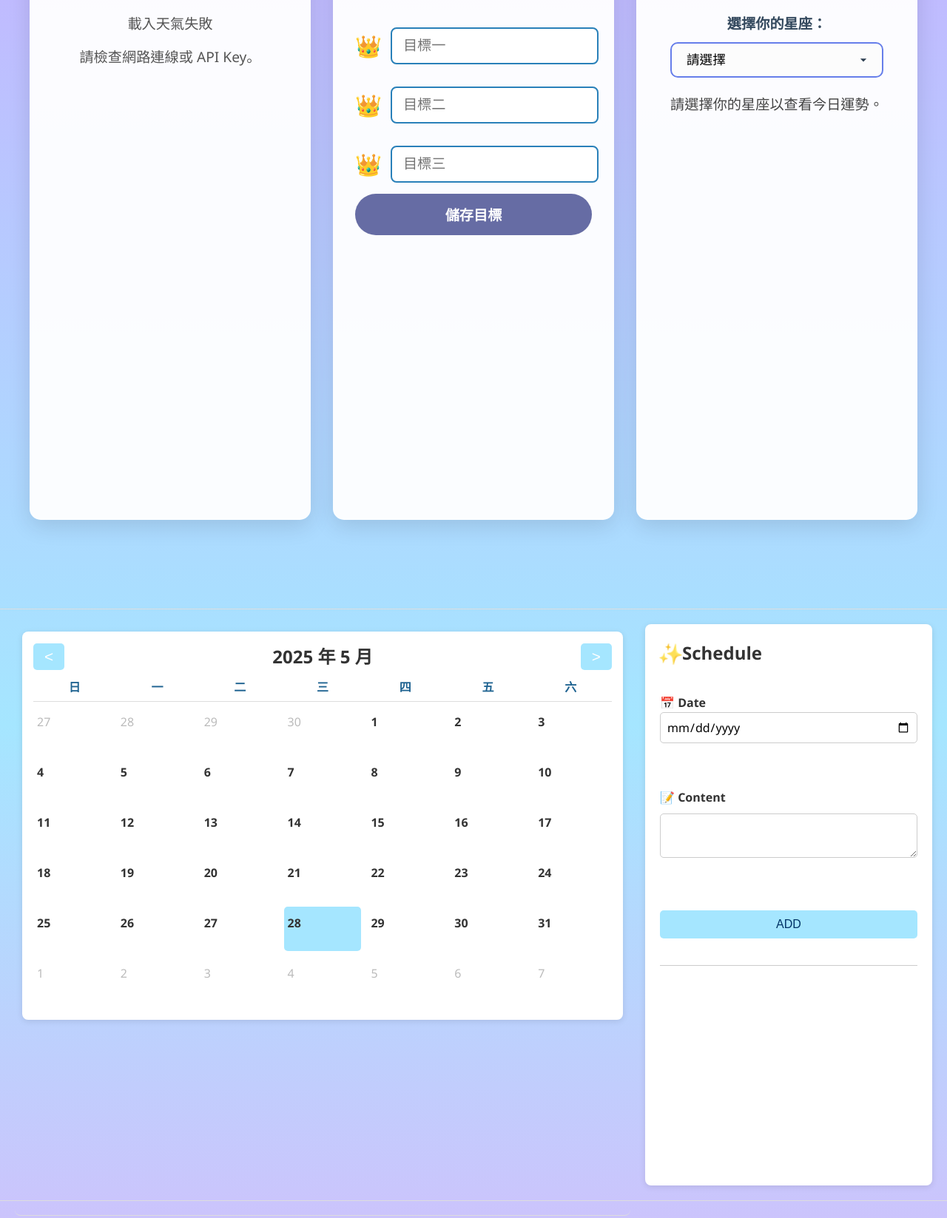
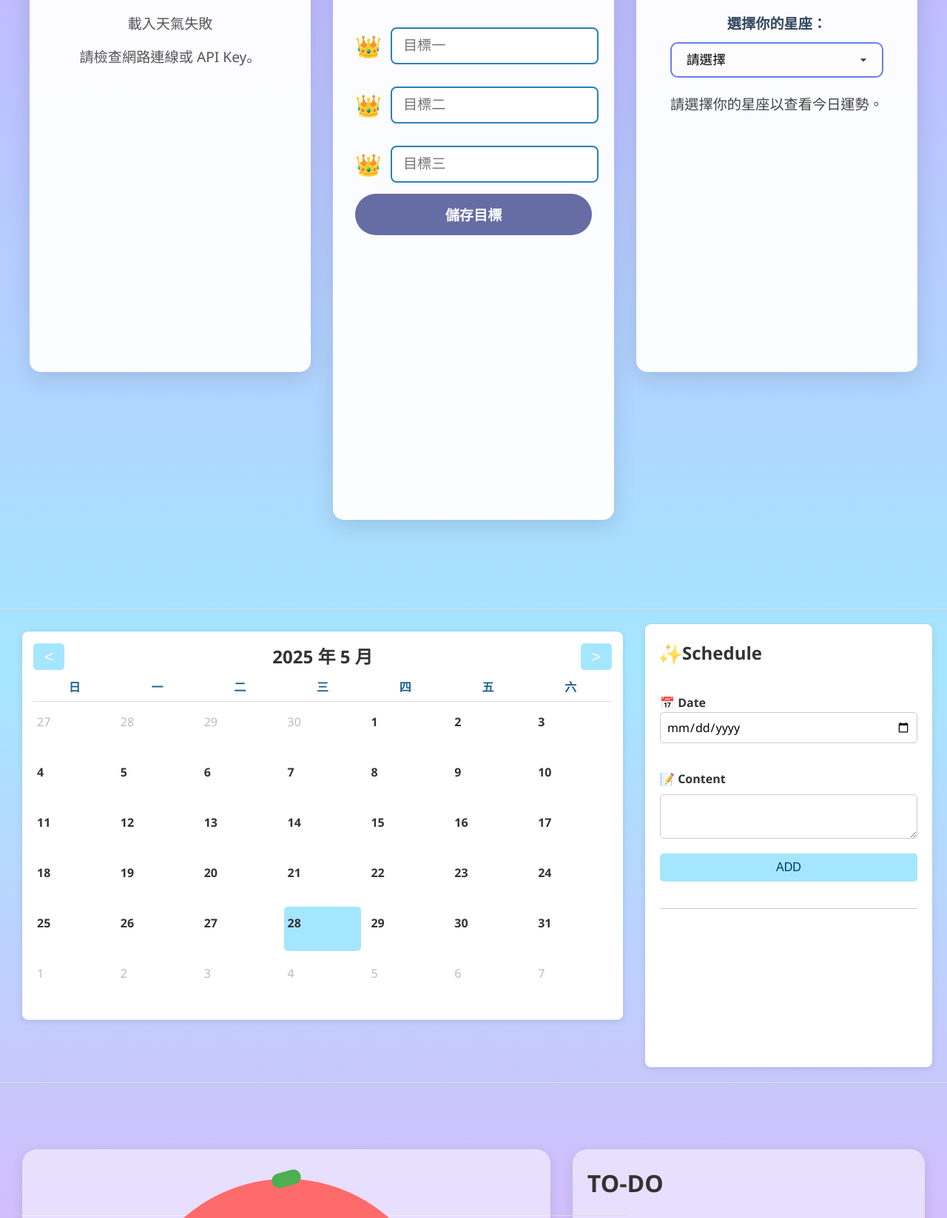
Before and after one commit to dong13842/-, a plain HTML site: page index.html in a window 1280 px wide. Shown: the part 584-2231 px from the top of the page at 74% size. Drawn offline with Linux system fonts and the light colour scheme; no server answers.

Commit message:
Add files via upload

```diff
--- a/script.js
+++ b/script.js
@@ -397,7 +397,7 @@ function renderCalendar() {
         if (events[fullDateStr] && events[fullDateStr].length > 0) {
             const eventCountSpan = document.createElement('span');
             eventCountSpan.classList.add('calendar-event-count');
-            eventCountSpan.textContent = `${events[fullDateStr].length} 項`;
+            eventCountSpan.textContent = `📌${events[fullDateStr].length} `;
             dayNumberSpan.appendChild(eventCountSpan);
         }
 
--- a/style.css
+++ b/style.css
@@ -260,7 +260,9 @@ section h2 {
     box-shadow: 0 8px 30px rgba(0, 0, 0, 0.12); /* 更柔和且明顯的陰影 */
     padding: 30px;
     text-align: center;
-    transition: transform 0.3s ease, box-shadow 0.3s ease; /* 增加 hover 動畫 */
+    transition: transform 0.3s ease, box-shadow 0.3s ease;
+    height: 600px;
+    overflow:auto;
 }
 
 .weather-card:hover, .horoscope-card:hover, .goal-card:hover {
@@ -447,11 +449,16 @@ section h2 {
 #calendar-app {
     display: flex;
     gap: 20px;
-    height: 100vh;
+    height: 80vh;
     padding: 20px;
     box-sizing: border-box;
     align-items: stretch;
     background:transparent;
+    min-height: 500px;
+}
+
+#calendar, #event-input {
+    height: 100%;
 }
 
 #calendar {
```
Also changed, not shown: index.html (+1 -2 lines).
